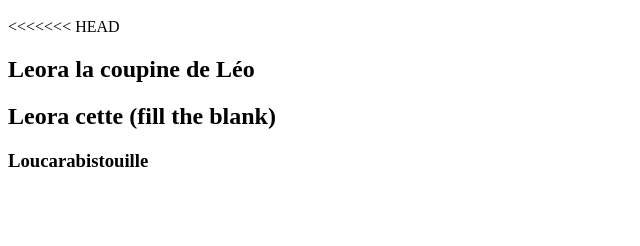
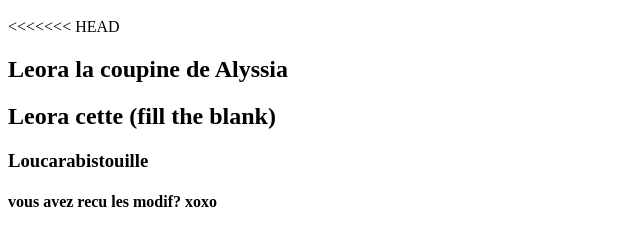
Before and after one commit to Leo-Riche/Git-copy, a plain HTML site: page index.html in a window 1280 px wide. Shown: the part 48-294 px from the top of the page, without its empty margins (0-640 px from the left). Drawn offline with Linux system fonts and the light colour scheme.

Commit message:
First Yani's commit

```diff
--- a/index.html
+++ b/index.html
@@ -1,6 +1,7 @@
 <h1>Salut Loulou et Yanibard.</h1>
 <<<<<<< HEAD
-<h2>Leora la coupine de Léo</h2>
+<h2>Leora la coupine de Alyssia</h2>
 
 <h2>Leora cette (fill the blank)</h2>
 <h3>Loucarabistouille</h3>
+<h4>vous avez recu les modif? xoxo</h4>
```
Also changed, not shown: 1 other file.
